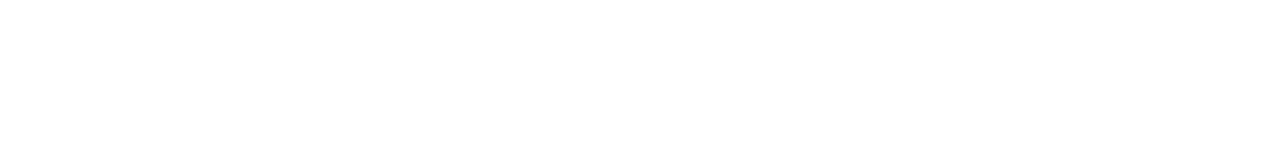
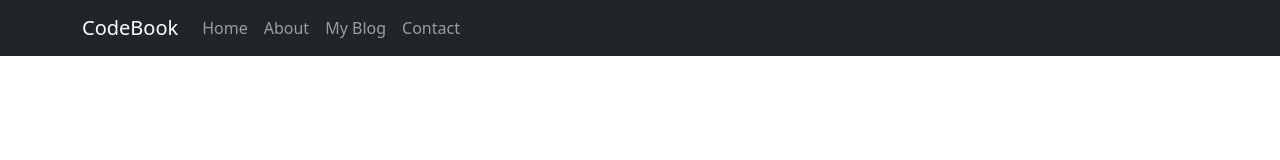
Before and after one commit to Greg-Sam/Project2, a website: page public/assets/blog.html in a window 1280 px wide. Drawn offline with nearby package versions, Linux system fonts and the light colour scheme; files whose address does not match are found by name.

Commit message:
corrected cdn added links to navbar

```diff
--- a/public/assets/blog.html
+++ b/public/assets/blog.html
@@ -5,12 +5,40 @@
   <meta charset="UTF-8">
   <meta name="viewport" content="width=device-width, initial-scale=1.0">
   <title>CodeBook.com</title>
-  <script src="https://cdn.jsdelivr.net/npm/bootstrap@5.0.0-beta1/dist/js/bootstrap.bundle.min.js"
-    integrity="sha384-ygbV9kiqUc6oa4msXn9868pTtWMgiQaeYH7/t7LECLbyPA2x65Kgf80OJFdroafW"
-    crossorigin="anonymous"></script>
+<link href="https://cdn.jsdelivr.net/npm/bootstrap@5.0.0-beta1/dist/css/bootstrap.min.css" rel="stylesheet"
+  integrity="sha384-giJF6kkoqNQ00vy+HMDP7azOuL0xtbfIcaT9wjKHr8RbDVddVHyTfAAsrekwKmP1" crossorigin="anonymous">
 </head>
 
 <body>
+  <!-- nav bar -->
+    <nav class="navbar navbar-expand-lg navbar-dark bg-dark fixed-top">
+      <div class="container">
+        <a class="navbar-brand" href="#">CodeBook</a>
+        <button class="navbar-toggler" type="button" data-toggle="collapse" data-target="#navbarResponsive"
+          aria-controls="navbarResponsive" aria-expanded="false" aria-label="Toggle navigation">
+          <span class="navbar-toggler-icon"></span>
+        </button>
+        <div class="collapse navbar-collapse" id="navbarResponsive">
+          <ul class="navbar-nav ml-auto">
+            <li class="nav-item active">
+              <a class="nav-link" href="#">Home
+              </a>
+            </li>
+            <li class="nav-item">
+              <a class="nav-link" href="./index.html">About</a>
+            </li>
+            <li class="nav-item">
+              <a class="nav-link" href="./blog.html">My Blog</a>
+            </li>
+            <li class="nav-item">
+              <a class="nav-link" href="./contributors.html">Contact</a>
+            </li>
+          </ul>
+        </div>
+      </div>
+    </nav>
+
+    <!-- main feed -->
 
 
   <script src="https://cdn.jsdelivr.net/npm/bootstrap@5.0.0-beta1/dist/js/bootstrap.bundle.min.js"
```
